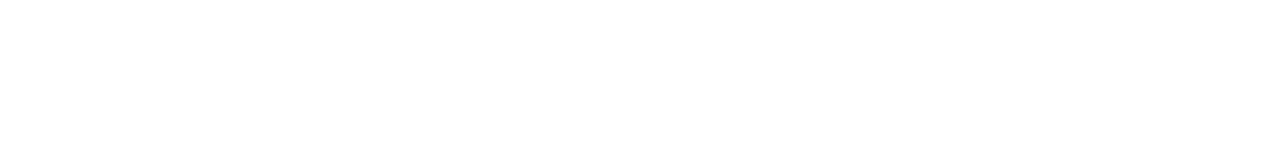
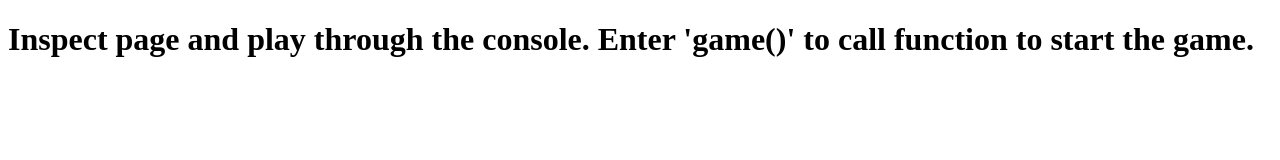
Before and after one commit to RajHeer/Rock-paper-scissors, a plain HTML site: page index.html in a window 1280 px wide. Drawn offline with Linux system fonts and the light colour scheme.

Commit message:
Add message to webpage to use console for game

```diff
--- a/index.html
+++ b/index.html
@@ -7,7 +7,7 @@
     <title>Rock, paper, scissors game</title>
 </head>
 <body>
-
+    <h1>Inspect page and play through the console. Enter 'game()' to call function to start the game.</h1>
     <script src="./main.js"></script>
 </body>
 </html>
```
